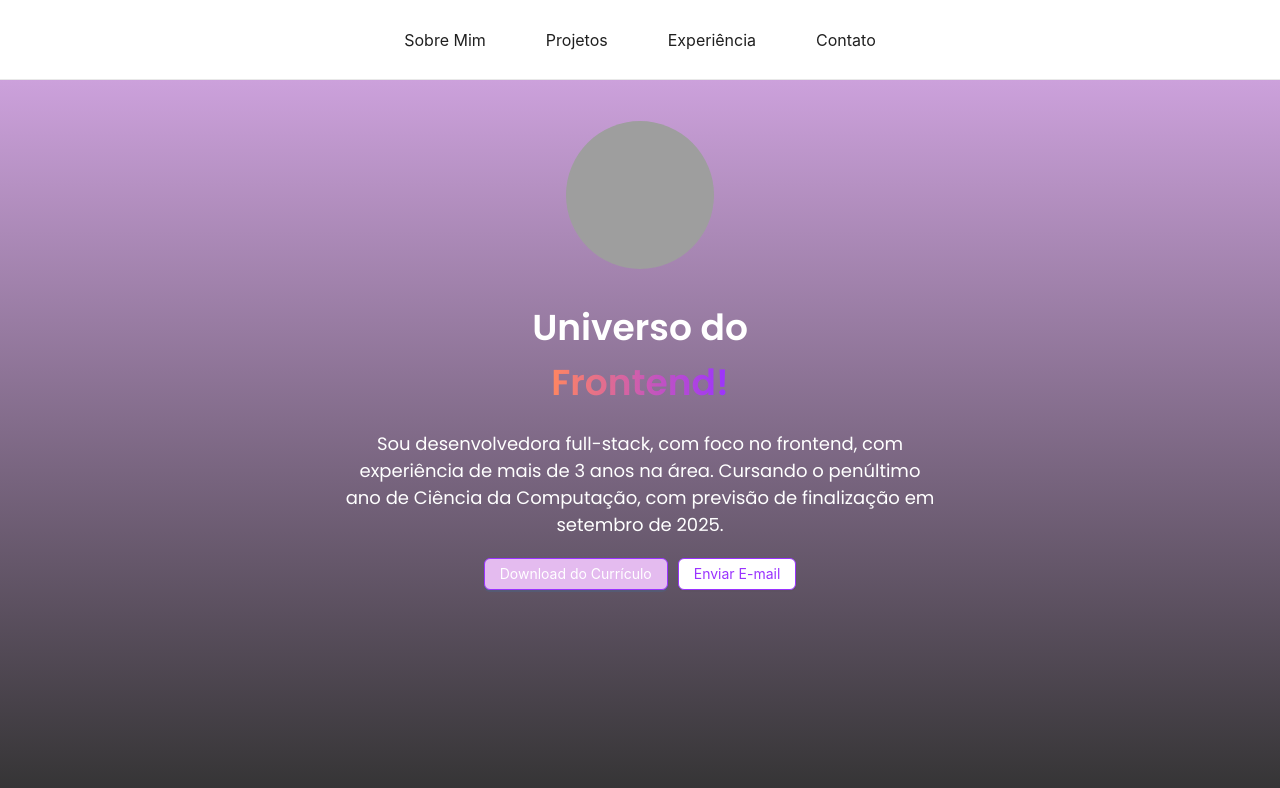
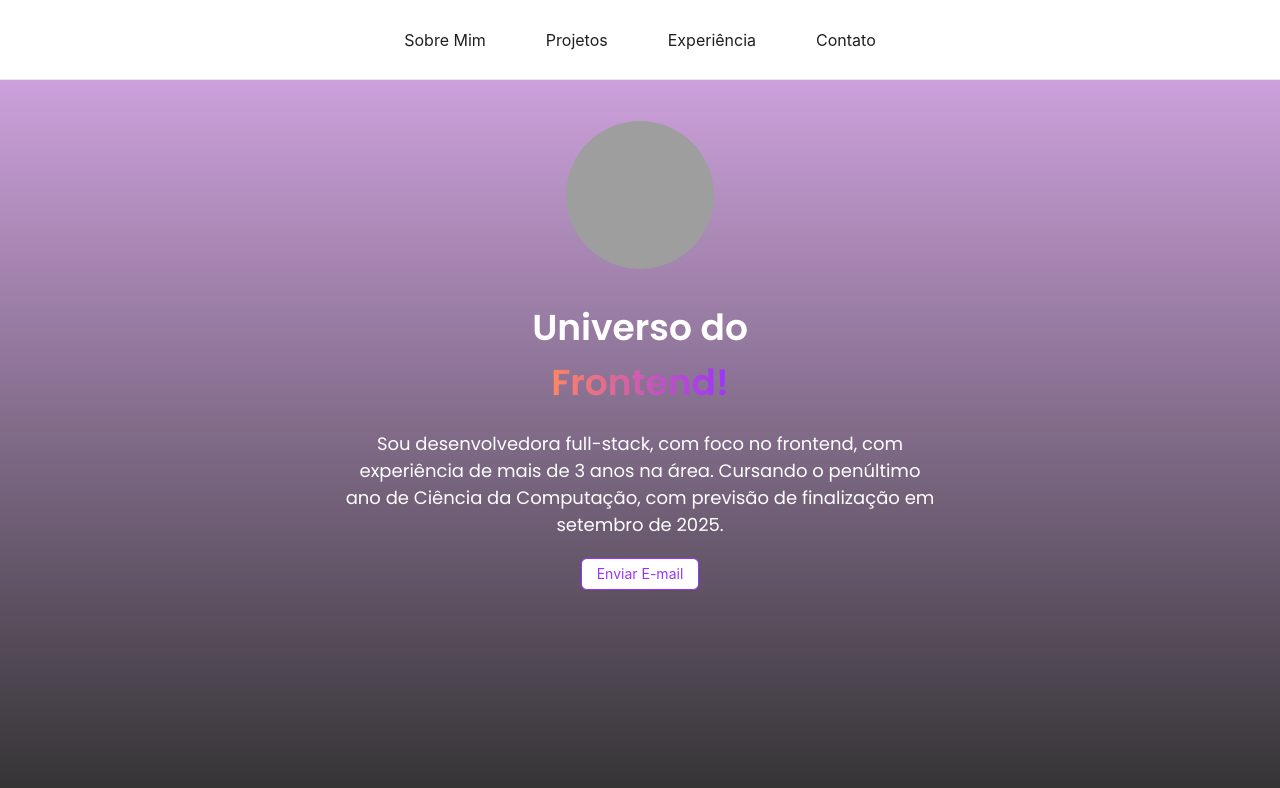
Before and after one commit to BrubsMarcelle/portfolio-brubs, a React (Create React App) app: page / in a window 1280 px wide. Shown: the top 788 px of the page. Built offline with nearby package versions, Linux system fonts and the light colour scheme; grey boxes are pictures that could not be loaded.

Commit message:
retirado o botao de cv

```diff
--- a/src/components/AboutMe.tsx
+++ b/src/components/AboutMe.tsx
@@ -50,29 +50,6 @@ const AboutMe: React.FC = () => {
       </p>
       {/* Botões lado a lado */}
       <div style={{ marginTop: '20px', display: 'flex', justifyContent: 'center', gap: '10px' }}>
-        {/* Botão de Download do Currículo */}
-        <Button
-          type="primary"
-          style={{
-            backgroundColor: '#E4BBEF',
-            borderColor: '#9A33FF',
-            color: '#FFFFFF',
-            transition: 'all 0.3s ease',
-          }}
-          onMouseEnter={(e) => {
-            e.currentTarget.style.backgroundColor = '#9A33FF';
-            e.currentTarget.style.borderColor = '#E4BBEF';
-          }}
-          onMouseLeave={(e) => {
-            e.currentTarget.style.backgroundColor = '#E4BBEF';
-            e.currentTarget.style.borderColor = '#9A33FF';
-          }}
-          onClick={() => {
-            window.open('/curriculo.pdf', '_blank');
-          }}
-        >
-          Download do Currículo
-        </Button>
         <Button
           type="default"
           style={{
```
